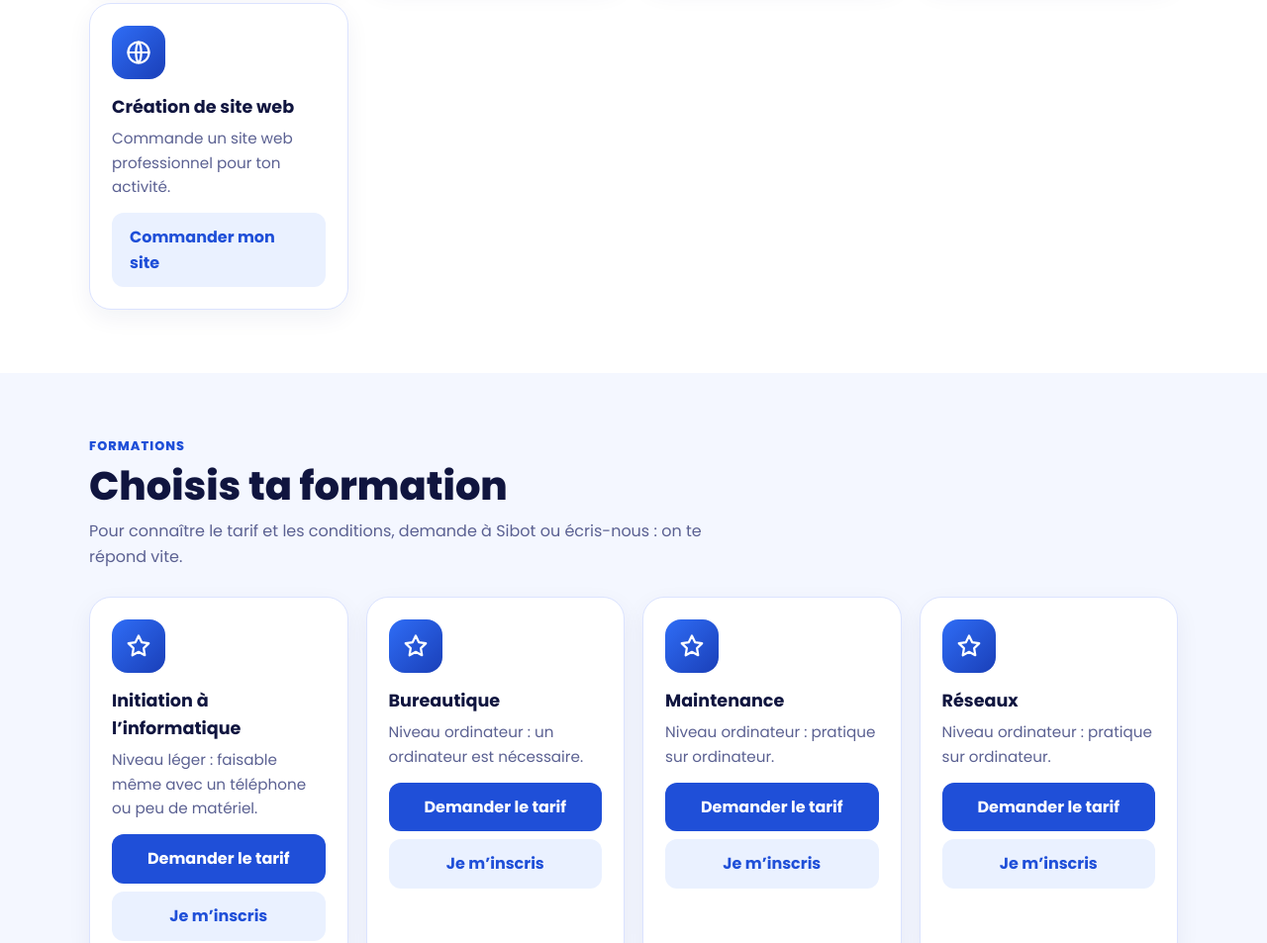
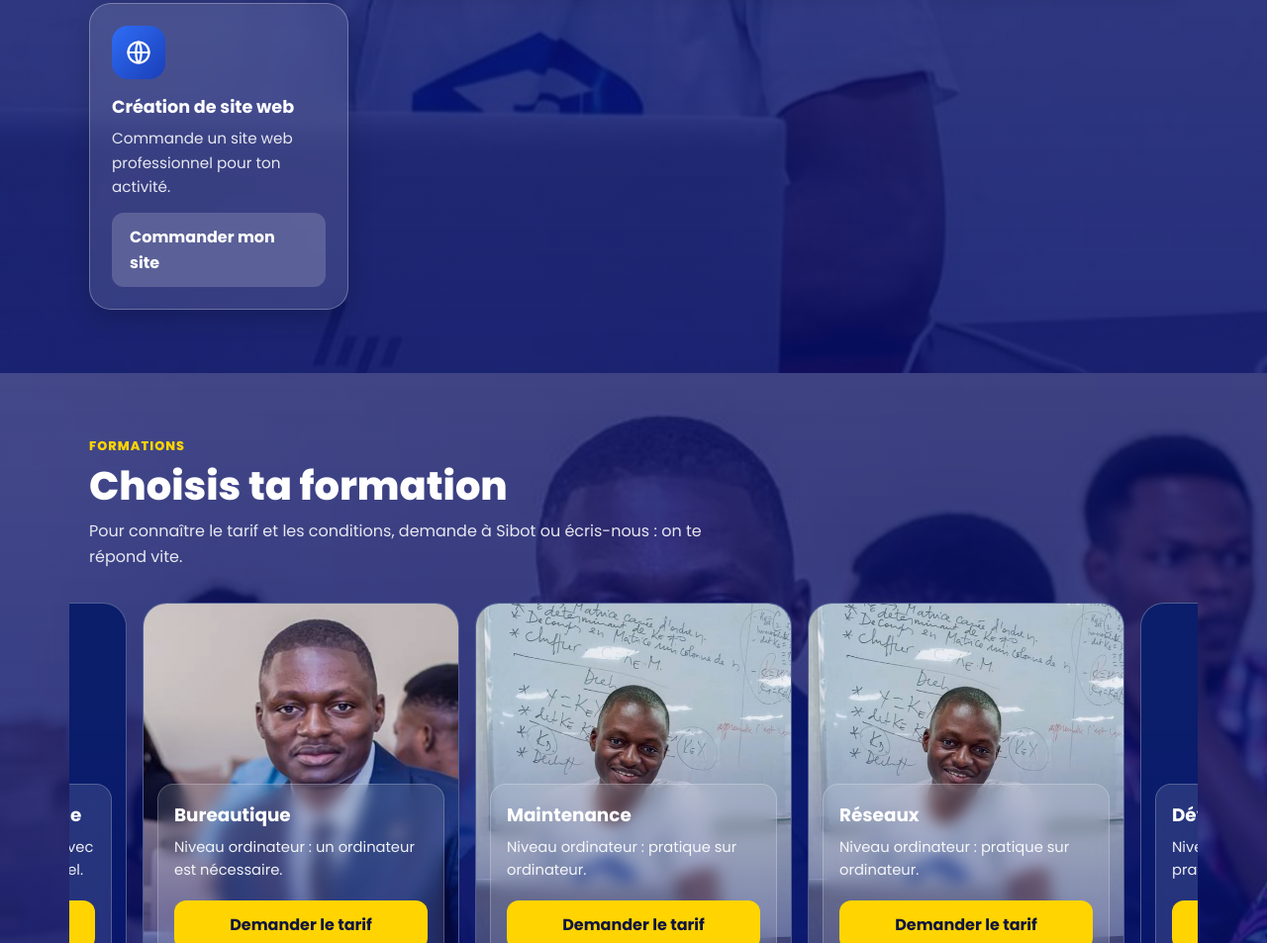
Before and after one commit to singanduacademia/Singandu, a plain HTML site: page index.html in a window 1280 px wide. Shown: the part 1847-2800 px from the top of the page at 99% size. Drawn offline with Linux system fonts and the light colour scheme.

Commit message:
Add files via upload

```diff
--- a/index.html
+++ b/index.html
@@ -65,7 +65,9 @@ header{position:sticky;top:0;z-index:50;background:#fff;box-shadow:0 2px 14px rg
 
 /* Accueil */
 .hero{position:relative;color:#fff;min-height:calc(100vh - 68px);min-height:calc(100svh - 68px);display:flex;align-items:flex-end;padding:60px 0 56px;
-  background:linear-gradient(180deg,rgba(7,16,107,.55) 0%,rgba(7,16,107,.93) 78%),url(enseigner.jpg) center/cover,linear-gradient(135deg,#07106b,#1f4fd8)}
+  overflow:hidden;background:linear-gradient(135deg,#07106b,#1f4fd8)}
+.hero::after{content:"";position:absolute;inset:0;background:linear-gradient(180deg,rgba(7,16,107,.55) 0%,rgba(7,16,107,.93) 78%)}
+.hero>.wrap{position:relative;z-index:1}
 .kick{display:flex;align-items:center;gap:14px;color:var(--yel);font-weight:700;letter-spacing:.05em;text-transform:uppercase;font-size:.85rem}
 .kick::before{content:"";flex:none;width:38px;height:3px;background:var(--yel)}
 .hero h1{font-size:clamp(2.2rem,8.4vw,4.2rem);line-height:1.08;margin:16px 0 18px;font-weight:800;max-width:14em}
@@ -89,6 +91,29 @@ h2.t{font-size:clamp(1.7rem,6vw,2.5rem);line-height:1.15;margin:6px 0 10px;font-
 .alt{background:#fff}
 .cardbts{display:grid;gap:8px;margin-top:14px}
 .cardbts .btn{margin-top:0}
+
+/* Sections avec photo en fond (mouvement doux, aléatoire) */
+.bgp{position:absolute;inset:0;background-size:cover;background-position:center;z-index:0;will-change:transform;transform:scale(1.15)}
+section.ph{position:relative;overflow:hidden;color:#fff;background:linear-gradient(135deg,#07106b,#1f4fd8)}
+section.ph::after{content:"";position:absolute;inset:0;background:linear-gradient(180deg,rgba(7,16,107,.72),rgba(7,16,107,.86))}
+section.ph>.wrap{position:relative;z-index:1}
+.ph .lbl{color:var(--yel)}.ph h2.t{color:#fff}.ph .sub{color:rgba(255,255,255,.88)}
+.ph .card,.ph .cts a{background:rgba(255,255,255,.12);border:1px solid rgba(255,255,255,.28);color:#fff;-webkit-backdrop-filter:blur(10px);backdrop-filter:blur(10px);box-shadow:0 8px 24px rgba(0,0,0,.18)}
+.ph .card p,.ph .an small,.ph .px s,.ph .cts span{color:rgba(255,255,255,.88)}
+.ph .px b{color:var(--yel)}.ph .cdm{background:rgba(255,255,255,.16);color:#fff}
+.ph .b3{background:var(--yel);color:#10153f}.ph .b4{background:rgba(255,255,255,.18);color:#fff}
+.ph .mm{background:rgba(255,255,255,.16);color:#fff}
+
+/* Formations : défilement horizontal */
+.car{display:flex;gap:16px;overflow-x:auto;scroll-snap-type:x mandatory;padding:6px 20px 18px;margin:0 -20px;scrollbar-width:none;-webkit-overflow-scrolling:touch}
+.car::-webkit-scrollbar{display:none}
+.fc{position:relative;flex:0 0 min(78vw,320px);height:440px;border-radius:24px;overflow:hidden;scroll-snap-align:center;display:flex;flex-direction:column;justify-content:flex-end;padding:14px;border:1px solid rgba(255,255,255,.28);background:#0b1f6b;opacity:0;transform:translateY(18px);transition:opacity .8s ease,transform .8s ease}
+.car.on .fc{opacity:1;transform:none}
+.fc::after{content:"";position:absolute;inset:0;background:linear-gradient(180deg,rgba(7,16,107,.05) 25%,rgba(7,16,107,.75) 100%)}
+.fc .tx{position:relative;z-index:1;background:rgba(255,255,255,.12);-webkit-backdrop-filter:blur(8px);backdrop-filter:blur(8px);border:1px solid rgba(255,255,255,.22);border-radius:16px;padding:16px}
+.fc h3{margin:0 0 6px;font-size:1.15rem}.fc p{margin:0 0 10px;font-size:.92rem;color:rgba(255,255,255,.92)}
+.fc .btn{width:100%;padding:12px 18px;margin-top:8px}
+@media(prefers-reduced-motion:reduce){.fc{transition:none}}
 
 /* Annonces et promotions */
 .an{padding:0;overflow:hidden;display:flex;flex-direction:column;scroll-margin-top:90px}
@@ -178,6 +203,7 @@ footer b{color:#fff}
 
 <main id="top">
  <section class="hero">
+  <div class="bgp" data-img="enseigner.jpg"></div>
   <div class="wrap">
    <div class="kick">Apprendre, c’est conquérir l’invisible</div>
    <h1>Apprends l’informatique, <mark>pas à pas</mark>, avec Sibot</h1>
@@ -186,7 +212,7 @@ footer b{color:#fff}
   </div>
  </section>
 
- <section class="s" id="annonces"><div class="wrap">
+ <section class="s ph" id="annonces"><div class="bgp" data-img="telephone.jpg|telephone.png|enseigner.jpg"></div><div class="wrap">
   <div class="lbl">À la une</div><h2 class="t">Annonces et promotions</h2>
   <p class="sub">Les nouveautés de l’académie : sessions, offres et conseils. Partage-les avec tes amis !</p>
   <div class="grid" id="ann"></div>
@@ -196,22 +222,22 @@ footer b{color:#fff}
   <div class="lbl">En vidéo</div><h2 class="t" id="vt"></h2><div class="vd" id="vd"></div>
  </div></section>
 
- <section class="s alt" id="services"><div class="wrap">
+ <section class="s ph" id="services"><div class="bgp" data-img="tech.jpg"></div><div class="wrap">
   <div class="lbl">Nos services</div><h2 class="t">Ce que nous faisons pour toi</h2>
   <p class="sub">Apprendre, réparer, rédiger, créer : une seule équipe, à Mbuji-Mayi.</p>
   <div class="grid" id="srv"></div>
  </div></section>
 
- <section class="s" id="formations"><div class="wrap">
+ <section class="s ph" id="formations"><div class="bgp" data-img="conf.jpg"></div><div class="wrap">
   <div class="lbl">Formations</div><h2 class="t">Choisis ta formation</h2>
   <p class="sub">Pour connaître le tarif et les conditions, demande à Sibot ou écris-nous : on te répond vite.</p>
-  <div class="grid" id="frm"></div>
+  <div class="car" id="frm"></div>
   <div class="card" style="margin-top:20px"><h3>Paiement simple</h3>
    <div class="pay"><div class="mm"><img src="logo-mpesa.png" alt="" onerror="this.style.display='none'">M-Pesa</div><div class="mm"><img src="logo-orange.png" alt="" onerror="this.style.display='none'">Orange Money</div></div>
    <p>Tu peux aussi payer en espèces au centre. Les détails te sont donnés au moment de ton inscription.</p></div>
  </div></section>
 
- <section class="s alt" id="contact"><div class="wrap">
+ <section class="s ph" id="contact"><div class="bgp" data-img="micro.jpg"></div><div class="wrap">
   <div class="lbl">Contact</div><h2 class="t">Parlons de ton projet</h2><p class="sub">Av. Cikapa, Q/Ciaciacia, n° 18, Kanshi, Mbuji-Mayi</p>
   <div class="cts"><a href="tel:+243860269169"><b>Téléphone</b><span>+243 860 269 169</span></a><a href="https://wa.me/243860269169" target="_blank" rel="noopener"><b>WhatsApp</b><span>Écrire maintenant</span></a><a href="mailto:singanduacademia@gmail.com"><b>E-mail</b><span>singanduacademia@gmail.com</span></a></div>
  </div></section>
@@ -277,7 +303,8 @@ nv.addEventListener('click',e=>{if(e.target.closest('a')){nv.classList.remove('o
 
 /* Services et formations (aucun prix affiché) */
 $('#srv').innerHTML=SERVICES.map(s=>`<div class="card"><div class="ic"><svg viewBox="0 0 24 24">${IC[s[0]]}</svg></div><h3>${esc(s[1])}</h3><p>${esc(s[2])}</p><a class="btn b4" target="_blank" rel="noopener" href="${s[3]}">${esc(s[4])}</a></div>`).join('');
-$('#frm').innerHTML=FORMATIONS.map((f,i)=>`<div class="card"><div class="ic"><svg viewBox="0 0 24 24">${IC.star}</svg></div><h3>${esc(f[0])}</h3><p>${esc(f[1])}</p><div class="cardbts"><button class="btn b3" type="button" data-ask="${i}">Demander le tarif</button><a class="btn b4" data-app href="${APP_URL}">Je m’inscris</a></div></div>`).join('');
+const FPH=[['initiation','telephone'],['bureautique','conf'],['maintenance','tech'],['reseaux','tech'],['web','gagner'],['applications','micro'],['donnees','conf']];
+$('#frm').innerHTML=FORMATIONS.map((f,i)=>`<div class="fc" style="transition-delay:${i*.35}s"><div class="bgp" data-img="${FPH[i][0]}.jpg|${FPH[i][0]}.png|${FPH[i][1]}.jpg"></div><div class="tx"><h3>${esc(f[0])}</h3><p>${esc(f[1])}</p><button class="btn b3" type="button" data-ask="${i}">Demander le tarif</button><a class="btn b4" data-app href="${APP_URL}">Je m’inscris</a></div></div>`).join('');
 
 /* ================= Annonces et promotions ================= */
 const finMs=a=>{if(!a.fin)return 0;const d=a.fin.toDate?a.fin.toDate():new Date(a.fin);const t=d.getTime();return isNaN(t)?0:t};
@@ -297,6 +324,24 @@ async function partager(id){const a=LISTE.find(x=>x.id===id);if(!a)return;const
 try{if(navigator.share){await navigator.share({title:a.titre,text:a.titre+' · Singandu Academia',url});return}}catch(e){if(e&&e.name==='AbortError')return}
 try{await navigator.clipboard.writeText(url);toast('Lien copié : colle-le où tu veux')}catch(e){prompt('Copie ce lien :',url)}}
 document.addEventListener('click',e=>{const s=e.target.closest('[data-sh]');if(s){partager(s.dataset.sh);return}const q=e.target.closest('[data-ask]');if(q){const f=FORMATIONS[+q.dataset.ask];ouvrir('Quel est le tarif de la formation « '+f[0]+' » ?')}});
+/* Photos de fond : essaie chaque nom, garde le fond bleu si aucune n'existe */
+const RM=matchMedia('(prefers-reduced-motion:reduce)').matches;
+const al=(a,b)=>a+Math.random()*(b-a);
+function mouvoir(el,cur){const n={x:al(-4,4),y:al(-4,4),s:al(1.12,1.32)},d=al(9,20)*1000,t=c=>`translate3d(${c.x}%,${c.y}%,0) scale(${c.s})`;
+ const a=el.animate([{transform:t(cur)},{transform:t(n)}],{duration:d,easing:'ease-in-out',fill:'forwards'});a.onfinish=()=>mouvoir(el,n)}
+document.querySelectorAll('.bgp').forEach(el=>{const L=el.dataset.img.split('|');let k=0;
+ (function essai(){if(k>=L.length)return;const im=new Image(),u=L[k++];im.onload=()=>{el.style.backgroundImage='url("'+u+'")';if(!RM)mouvoir(el,{x:0,y:0,s:1.15})};im.onerror=essai;im.src=u})()});
+
+/* Formations : apparition puis défilement automatique, rythme variable */
+(function(){const car=$('#frm'),sec=$('#formations');let pause=0,vu=false;
+ new IntersectionObserver((e,o)=>{if(e[0].isIntersecting){vu=true;setTimeout(()=>car.classList.add('on'),1200);o.disconnect()}},{threshold:.25}).observe(sec);
+ ['pointerdown','touchstart','wheel'].forEach(ev=>car.addEventListener(ev,()=>pause=Date.now()+9000,{passive:true}));
+ function suite(){if(vu&&!RM&&Date.now()>pause&&!document.hidden){const c=[...car.children],mid=car.scrollLeft+car.clientWidth/2;
+  let i=0,best=1e9;c.forEach((x,j)=>{const d=Math.abs(x.offsetLeft+x.offsetWidth/2-mid);if(d<best){best=d;i=j}});
+  i=(i+1)%c.length;const x=c[i];car.scrollTo({left:x.offsetLeft-(car.clientWidth-x.offsetWidth)/2,behavior:'smooth'})}
+  setTimeout(suite,al(3200,6500))}
+ setTimeout(suite,4000)})();
+
 rendre();
 
 /* Annonces publiées par l'administration (collection « annonces ») : lues dès que la règle Firebase le permet */
--- a/sw.js
+++ b/sw.js
@@ -1,4 +1,4 @@
-const V='singandu-v18';
+const V='singandu-v19';
 self.addEventListener('install',()=>self.skipWaiting());
 self.addEventListener('activate',e=>e.waitUntil(caches.keys().then(k=>Promise.all(k.filter(x=>x!==V).map(x=>caches.delete(x)))).then(()=>self.clients.claim())));
 self.addEventListener('fetch',e=>{const r=e.request;if(r.method!=='GET'||new URL(r.url).origin!==location.origin)return;
```
